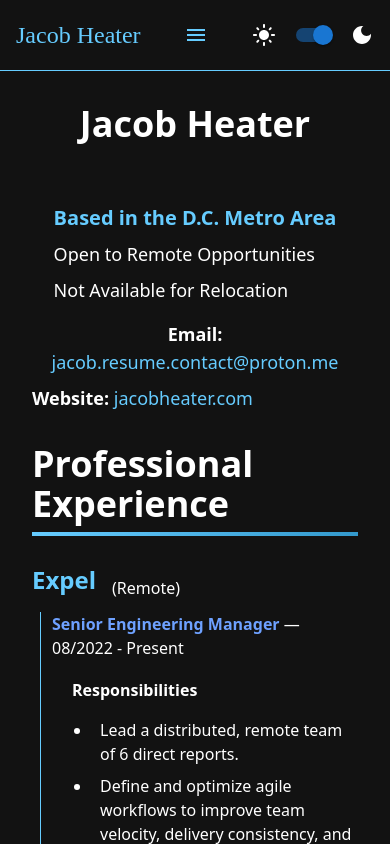
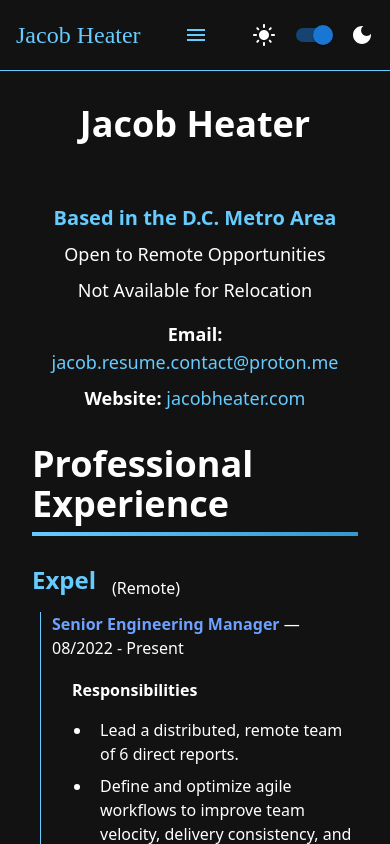
Before and after one commit to JacobHeater/jacobheater.github.io, a Next.js app: page /about/resume in a window 390 px wide. Shown: the top 844 px of the page. Built offline with nearby package versions, Linux system fonts and the light colour scheme; a web font is replaced by a local one.

Commit message:
fix: enhance layout and alignment in Contact section for improved readability

```diff
--- a/src/app/about/resume/page.tsx
+++ b/src/app/about/resume/page.tsx
@@ -48,15 +48,15 @@ export default function Resume() {
 
 function Contact() {
   return (
-    <div className="flex flex-col sm:flex-row sm:justify-between items-center text-lg mb-8 mt-15 space-y-4 sm:space-y-0 sm:items-start">
-      <div className="flex flex-col items-start space-y-2 text-center sm:text-left">
+    <div className="flex flex-col sm:flex-row sm:justify-between items-center text-lg mb-8 mt-15 space-y-4 sm:space-y-0 sm:items-start text-center sm:text-left">
+      <div className="flex flex-col items-center sm:items-start space-y-2">
         <span className="text-xl font-bold text-[var(--accent)]">
           Based in the D.C. Metro Area
         </span>
         <span>Open to Remote Opportunities</span>
         <span>Not Available for Relocation</span>
       </div>
-      <div className="flex flex-col items-start space-y-2 text-center sm:items-end sm:text-right">
+      <div className="flex flex-col items-center sm:items-end space-y-2">
         <div>
           <span className="font-bold text-[var(--foreground)]">Email:</span>{' '}
           <a
```
